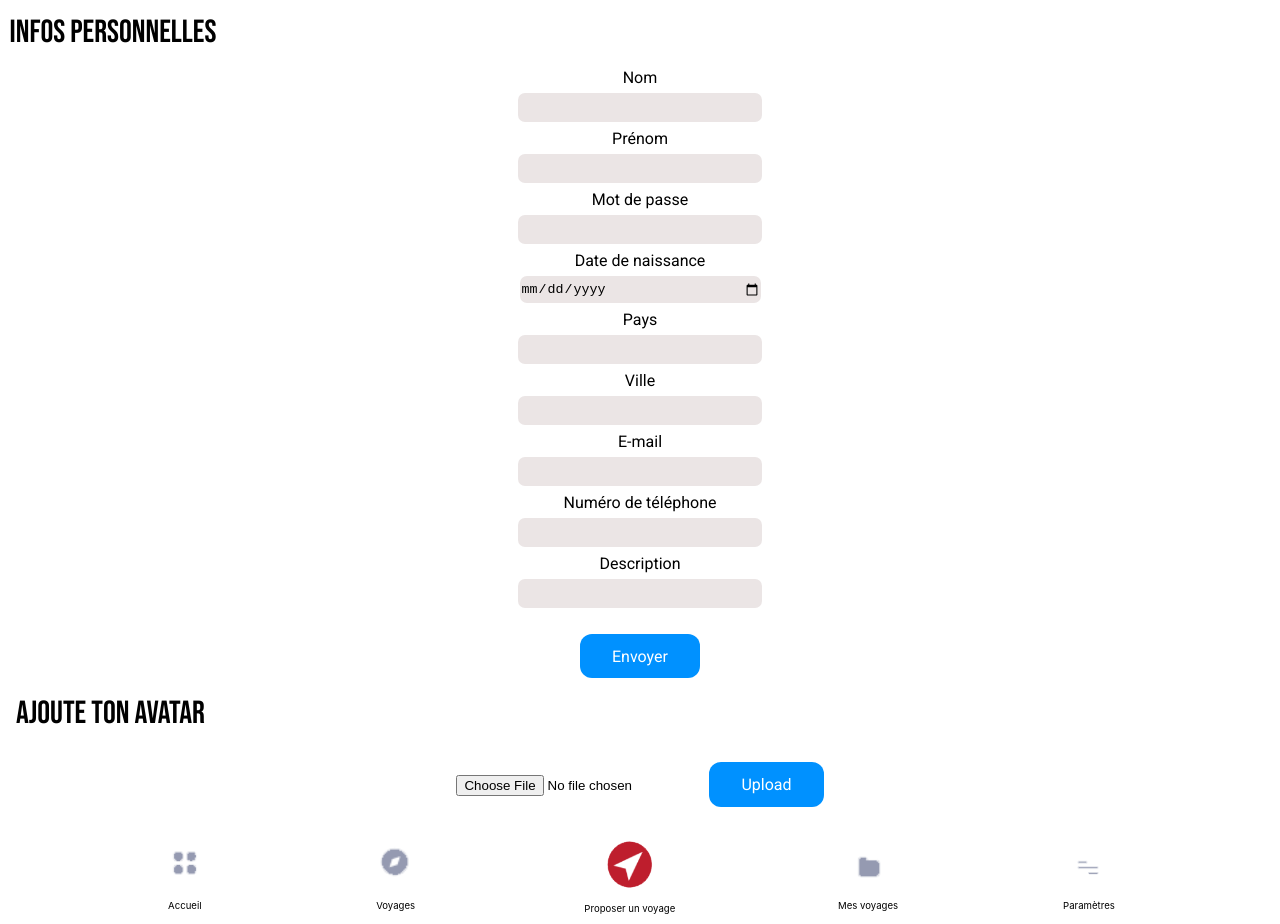
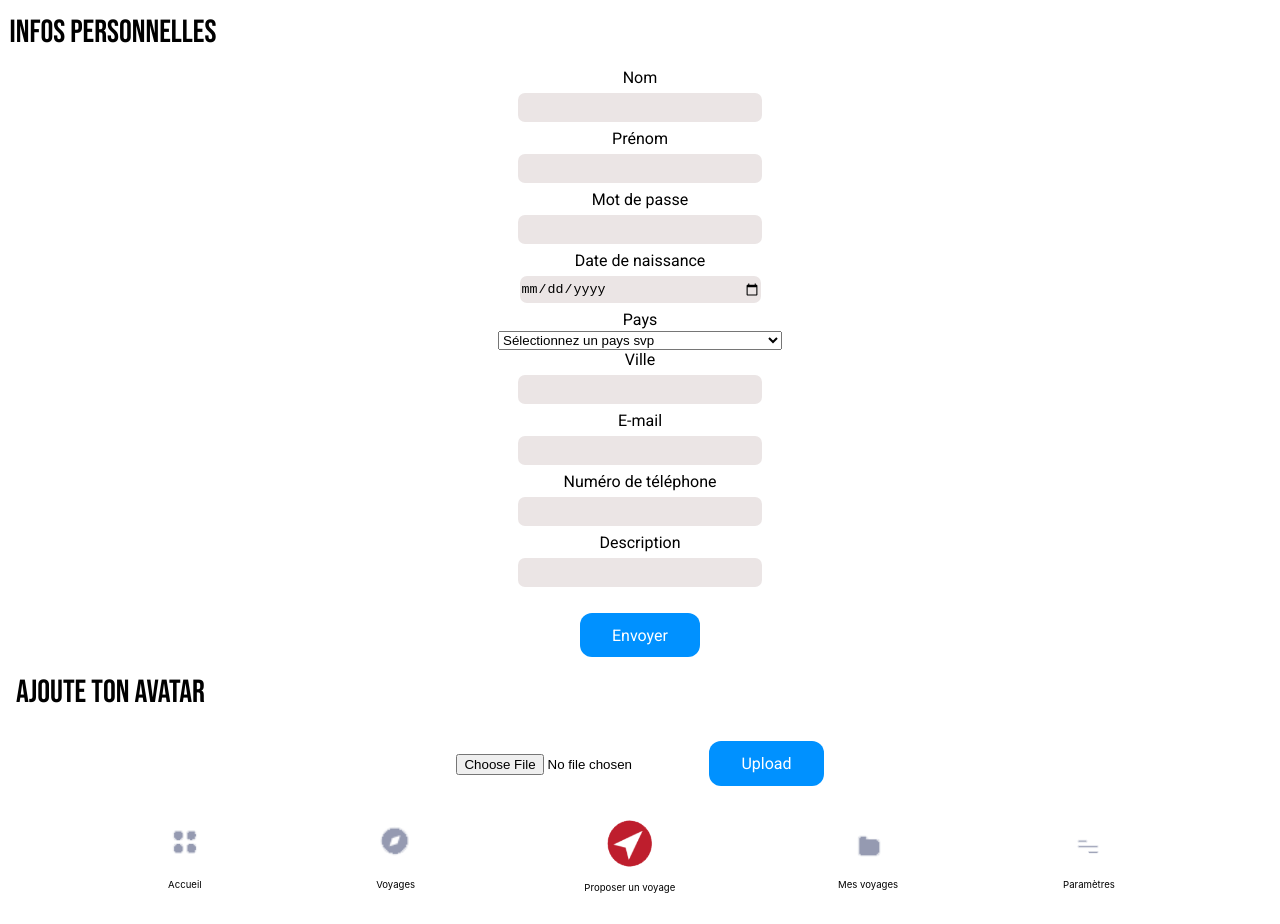
Before and after one commit to WildCodeSchool/reims-0919-js-tuk-tuk-travel, a React (Create React App) app in the folder tuktuktravel/: page /formusers in a window 1280 px wide. After the commit the page ends 903 px from the top, so only its background shows below. Built offline with nearby package versions, Linux system fonts and the light colour scheme.

Commit message:
integrate countrylist component in formuser

```diff
--- a/tuktuktravel/src/components/CountryList.js
+++ b/tuktuktravel/src/components/CountryList.js
@@ -2,24 +2,13 @@ import React, { Component } from 'react';
 import '../App.css'
 
 class CountryList extends Component {
-  constructor(props) {
-    super(props)
-
-    this.state = {
-       country: '',
-    }
-  }
-  change = e => {
-    this.setState({
-      country: e.target.value
-    })
-  }
 
   render(){
-    console.log(this.state)
+    const{country}=this.props
     return(
       <div className="list-of-country">
-        <select className="countrys" onChange={this.change}>
+        <select className="countrys" onChange={this.props.change} id='country'>
+          <option value="">Sélectionnez un pays svp</option>
           <optgroup label="Europe">
             <option value="allemagne">Allemagne</option>
             <option value="albanie">Albanie</option>
--- a/tuktuktravel/src/components/FormUsers.js
+++ b/tuktuktravel/src/components/FormUsers.js
@@ -2,6 +2,7 @@ import React, { Component } from 'react';
 import axios from 'axios';
 import UploadFile from './UploadFile'
 import '../App.css'
+import CountryList from './CountryList';
 
 class FormUsers extends Component {
   constructor(props) {
@@ -40,6 +41,7 @@ class FormUsers extends Component {
 
 
   render(){
+    console.log(this.state)
     return(
       <div className='form-users'>
         <div className="title-form-user">INFOS PERSONNELLES</div>
@@ -52,8 +54,8 @@ class FormUsers extends Component {
           <input type="text" id="password" onChange={this.change} />
           <label htmlFor="birthday">Date de naissance</label>
           <input type="date" id="birthday" onChange={this.change} />
-          <label htmlFor="country">Pays</label>
-          <input type="text" id="country" onChange={this.change} />
+          <label htmlFor="countrys">Pays</label>
+          <CountryList country={this.state.country} change={this.change} id='countrys' />
           <label htmlFor="city">Ville</label>
           <input type="text" id="city" onChange={this.change} />
           <label htmlFor="email">E-mail</label>
```
